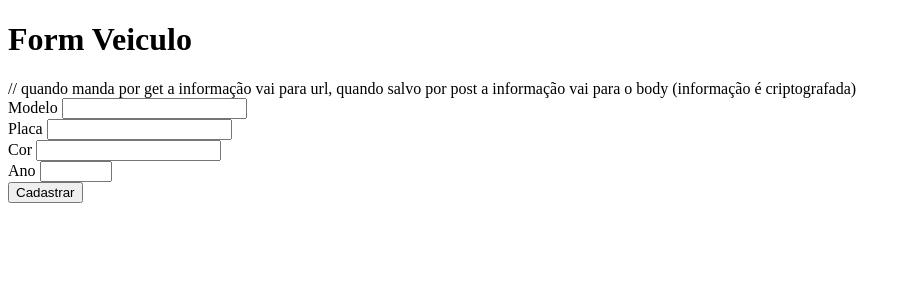
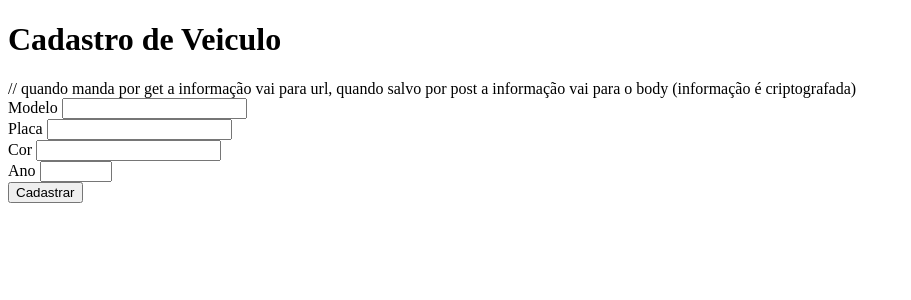
Before and after one commit to mahmoraess/departamentotransito, a Node server app: page /veiculos/cadastro in a window 1280 px wide. Shown: the top 300 px of the page, without its empty margins (0-911 px from the left). Run offline with Node 20, Linux system fonts and the light colour scheme.

Commit message:
Update form veiculo

```diff
--- a/views/formVeiculo.html
+++ b/views/formVeiculo.html
@@ -6,7 +6,7 @@
     <title>Document</title>
 </head>
 <body>
-    <h1>Form Veiculo</h1>
+    <h1>Cadastro de Veiculo</h1>
     // quando manda por get a informação vai para url, quando salvo por post a informação vai para o body (informação é criptografada)
     <form action="/veiculos/cadastro" method="get">
         <div>
```
